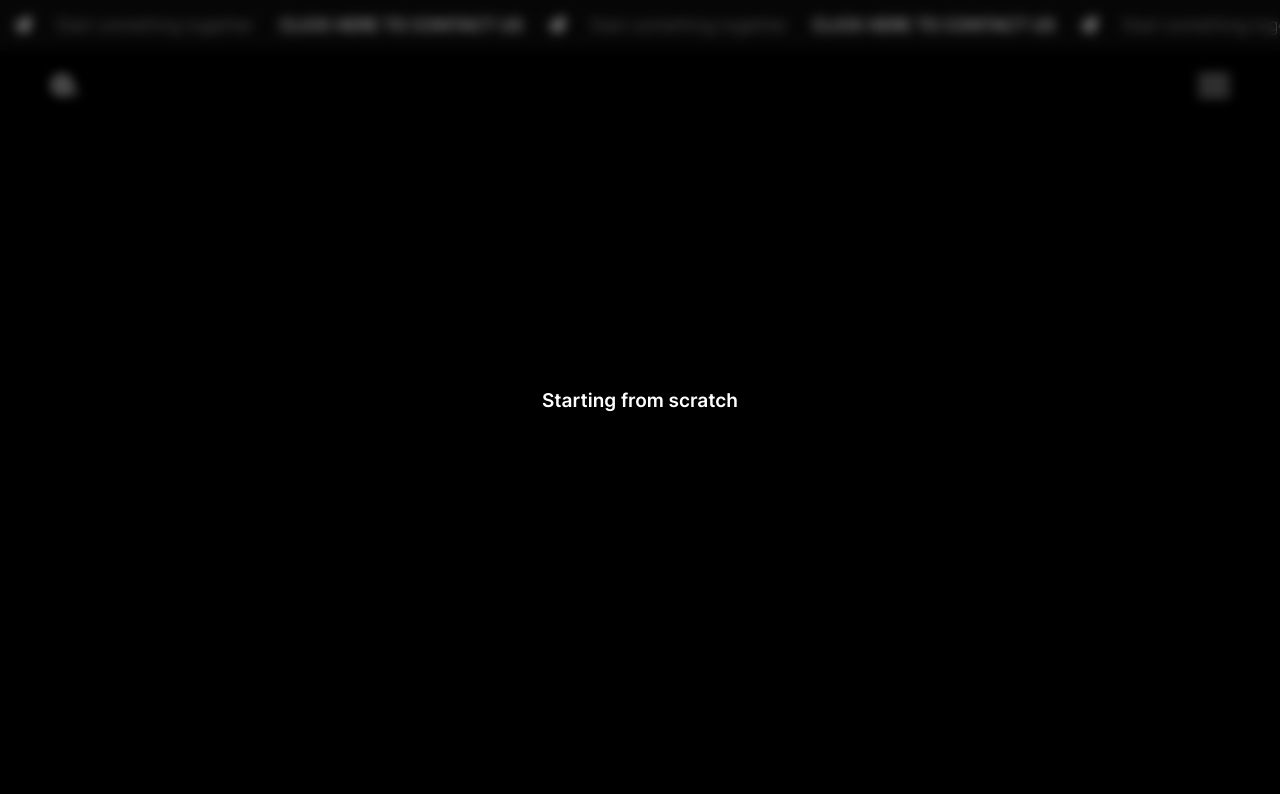
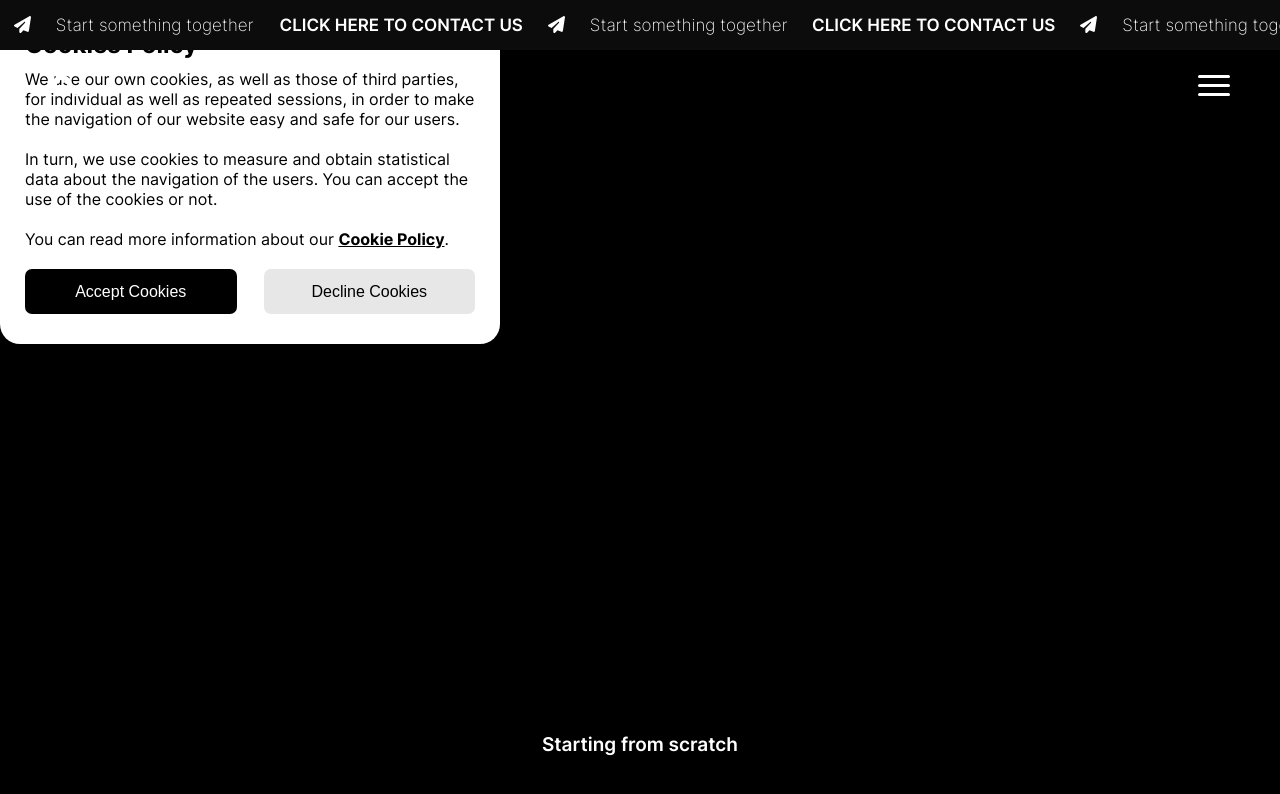
Before and after one commit to olmoscodes/o., an Angular app: page / in a window 1280 px wide. Shown: the top 794 px of the page. Built offline with nearby package versions, Linux system fonts and the light colour scheme.

Commit message:
cookies config pop up working ok with analytics

```diff
--- a/src/app/app.component.html
+++ b/src/app/app.component.html
@@ -1,2 +1,3 @@
 <app-notice></app-notice>
 <app-navbar [notice]="true"></app-navbar>
+<app-cookies-popup *ngIf="!!cookiesConfig"></app-cookies-popup>
--- a/src/app/app.component.ts
+++ b/src/app/app.component.ts
@@ -1,10 +1,15 @@
-import { Component } from '@angular/core';
+import { Component, OnInit } from '@angular/core';
 
 @Component({
   selector: 'app-root',
   templateUrl: './app.component.html',
   styleUrls: ['./app.component.scss']
 })
-export class AppComponent {
+export class AppComponent implements OnInit {
   title = 'olmoscodes';
+  cookiesConfig: boolean = false;
+
+  ngOnInit(): void {
+    this.cookiesConfig = !sessionStorage.getItem('analytics-on') ? true : false;
+  }
 }
--- a/src/app/app.module.ts
+++ b/src/app/app.module.ts
@@ -7,12 +7,14 @@ import { NoticeComponent } from './shared/notice/notice.component';
 
 import { FontAwesomeModule } from '@fortawesome/angular-fontawesome';
 import { NavbarComponent } from './shared/navbar/navbar.component';
+import { CookiesPopupComponent } from './shared/cookies-popup/cookies-popup.component';
 
 @NgModule({
   declarations: [
     AppComponent,
     NoticeComponent,
-    NavbarComponent
+    NavbarComponent,
+    CookiesPopupComponent
   ],
   imports: [
     BrowserModule,
--- /dev/null
+++ b/src/app/shared/cookies-popup/cookies-popup.component.html
@@ -0,0 +1,18 @@
+<div class="cookies-box">
+    <div class="title">Cookies Policy </div>
+    <div class="content">
+        We use our own cookies, as well as those of third parties,
+        for individual as well as repeated sessions, in order to
+        make the navigation of our website easy and safe for our users.
+        <br><br>
+        In turn, we use cookies to measure and obtain statistical data
+        about the navigation of the users. You can accept the use of
+        the cookies or not.
+        <br><br>
+        You can read more information about our <span>Cookie Policy</span>.
+    </div>
+    <div class="buttons">
+        <button class="accept" (click)="acceptCookies()">Accept Cookies</button>
+        <button class="decline" (click)="declineCookies()">Decline Cookies</button>
+    </div>
+</div>
--- /dev/null
+++ b/src/app/shared/cookies-popup/cookies-popup.component.scss
@@ -0,0 +1,63 @@
+.cookies-box {
+    display: flex;
+    flex-direction: column;
+    align-items: center;
+    background-color: white;
+    width: 500px;
+    padding: 30px 0;
+    border-radius: 20px;
+
+    @media (max-width: 400px) {
+        width: 85vw;
+    }
+
+    div {
+        width: calc(100% - 50px)
+    }
+
+    .title {
+        font-family: 'Inter-Bold';
+        font-size: 24px;
+        margin-bottom: 10px;
+    }
+
+    .content {
+        font-family: 'Inter-Regular';
+        margin-bottom: 20px;
+
+        span {
+            font-family: 'Inter-Bold';
+            text-decoration: underline;
+        }
+    }
+
+    .buttons {
+        display: flex;
+        justify-content: space-between;
+
+        button {
+            height: 45px;
+            width: 47%;
+            display: flex;
+            justify-content: center;
+            align-items: center;
+            border: 0;
+            border-radius: 7px;
+            font-size: 16px;
+
+            &:hover {
+                cursor: pointer;
+            }
+        }
+
+        .accept {
+            background-color: black;
+            color: white;
+        }
+
+        .decline {
+            background-color: #E7E7E7;
+            color: black;
+        }
+    }
+}
--- /dev/null
+++ b/src/app/shared/cookies-popup/cookies-popup.component.ts
@@ -0,0 +1,27 @@
+import { Component, OnInit } from '@angular/core';
+import { Router } from '@angular/router';
+
+
+@Component({
+  selector: 'app-cookies-popup',
+  templateUrl: './cookies-popup.component.html',
+  styleUrls: ['./cookies-popup.component.scss']
+})
+export class CookiesPopupComponent implements OnInit {
+
+  constructor(public router: Router) { }
+
+  ngOnInit(): void {
+  }
+
+  acceptCookies() {
+    sessionStorage.setItem('analytics-on', 'true')
+    location.reload()
+  }
+
+  declineCookies() {
+    sessionStorage.setItem('analytics-on', 'false')
+    location.reload()
+  }
+
+}
```
Also changed, not shown: 1 other file (tests, documents, lock files or other folders).
